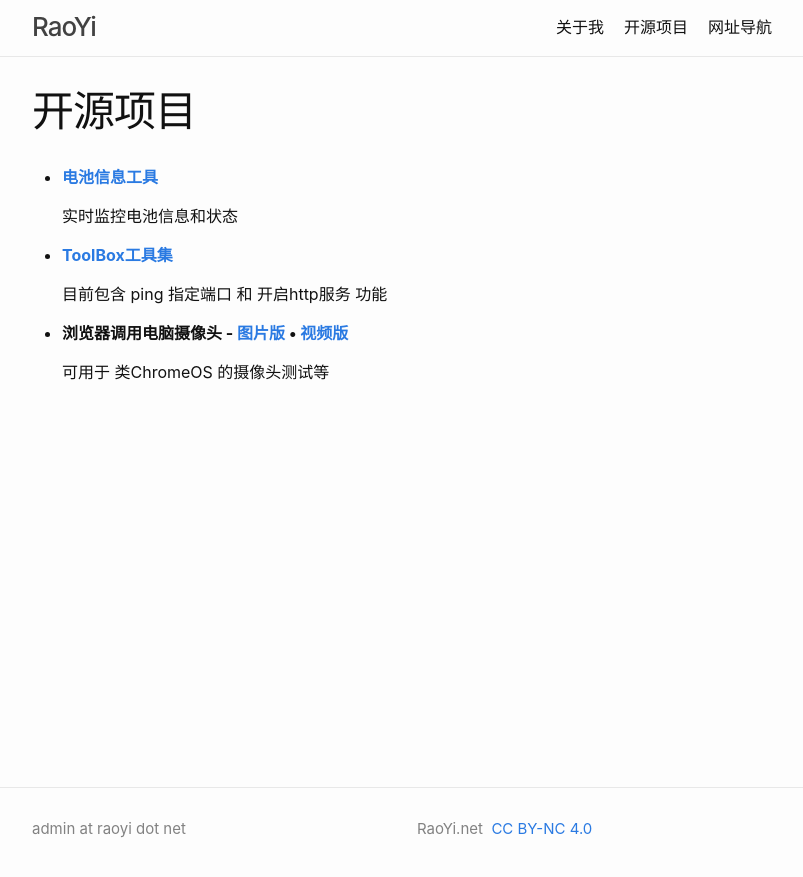
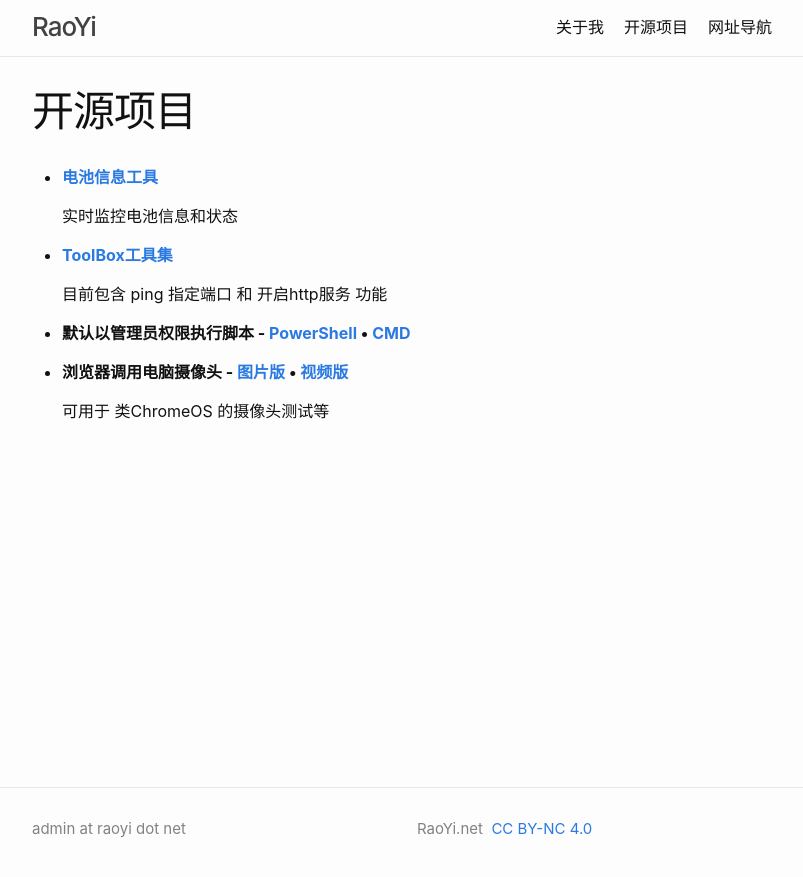
Before and after one commit to raoyi/raoyi.github.io, a Jekyll site: the page built from opensource/index.md, in a window 1280 px wide. Shown: the top 877 px of the page, without its empty margins (238-1041 px from the left). Built offline with Jekyll 4.4.1, drawn with Linux system fonts in a browser that asks for light colours.

Commit message:
Update index.md

```diff
--- a/opensource/index.md
+++ b/opensource/index.md
@@ -12,6 +12,8 @@ permalink: /opensource/
 
 	目前包含 ping 指定端口 和 开启http服务 功能
 
+- **默认以管理员权限执行脚本 - [PowerShell](https://raoyi.net/opensource/runasadmin/admin.ps1) • [CMD](https://raoyi.net/opensource/runasadmin/admin.bat)**
+
 - **浏览器调用电脑摄像头 - [图片版](https://raoyi.net/cam/cam.html) • [视频版](https://raoyi.net/cam/cam-v2.html)**
 
   可用于 类ChromeOS 的摄像头测试等
```
